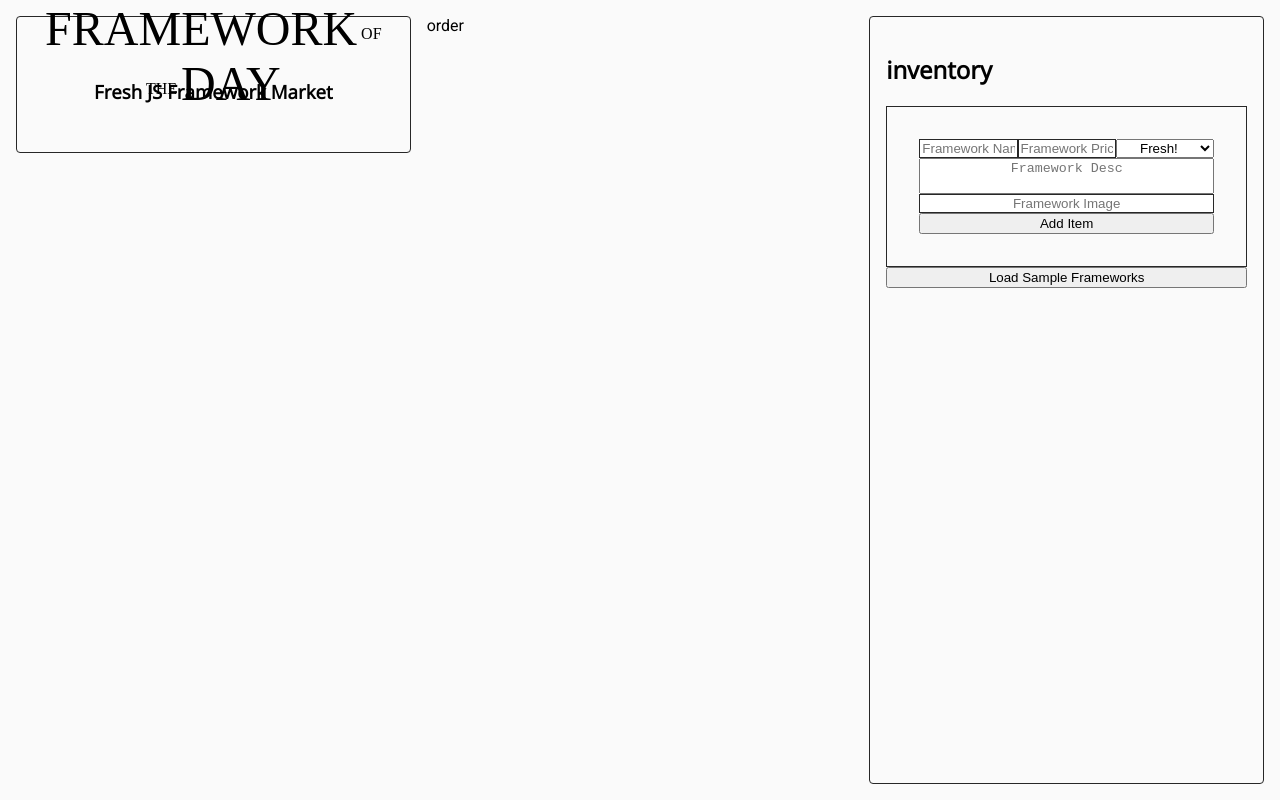
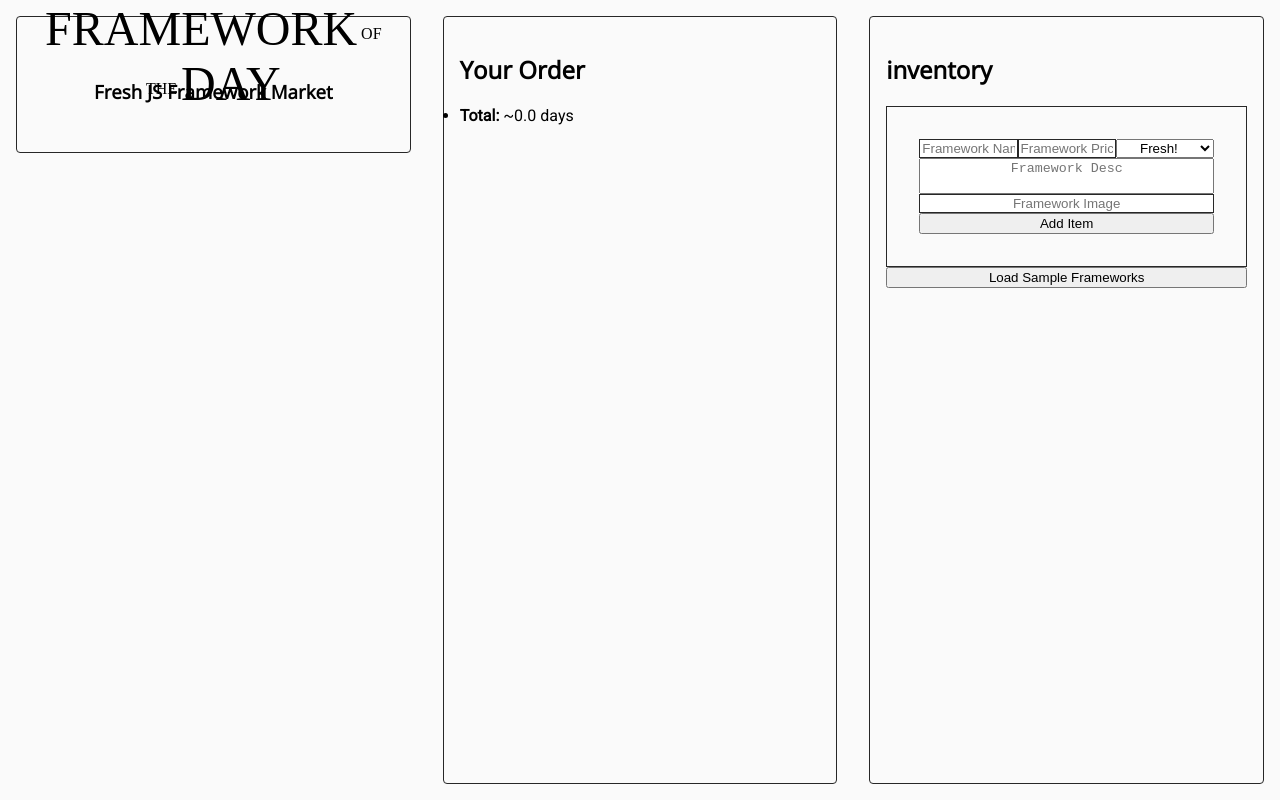
Before and after one commit to spences10/framework-of-the-day, a Next.js app: page / in a window 1280 px wide. Built offline with nearby package versions, Linux system fonts and the light colour scheme; a web font is replaced by a local one.

Commit message:
Display Order ✔️

```diff
--- a/components/App.js
+++ b/components/App.js
@@ -133,7 +133,10 @@ class App extends React.Component {
             ))}
           </ListOfFrameworks>
         </Menu>
-        <Order />
+        <Order
+          frameworks={this.state.frameworks}
+          order={this.state.order}
+        />
         <Inventory
           addFramework={this.addFramework}
           loadSamples={this.loadSamples}
--- a/components/Order.js
+++ b/components/Order.js
@@ -1,21 +1,24 @@
 import React from 'react'
 import styled from 'styled-components'
 
-const FrameworkOfTheDay = styled.div`
+import { formatPrice } from '../helpers'
+
+const OrderWrapper = styled.div`
+  margin: 1rem;
+  padding: 1rem;
+  grid-area: o;
   background: ${props => props.theme.white};
   border: 1px solid ${props => props.theme.black};
+  border-radius: 4px;
 `
 
-const FormTitle = styled.h2``
+const OrderTitle = styled.h2``
 
-const StoreName = styled.input.attrs({
-  type: 'text',
-  required: true,
-  placeholder: 'Store Name'
-})`
-  width: 100%;
-  text-align: center;
+const OrderList = styled.ul`
+  margin: 0rem;
+  padding: 0rem;
 `
+const OrderTotal = styled.li``
 
 const VisitStore = styled.button.attrs({
   type: 'submit'
@@ -25,8 +28,54 @@ const VisitStore = styled.button.attrs({
 `
 
 class Order extends React.Component {
+  constructor() {
+    super()
+    this.renderOrder = this.renderOrder.bind(this)
+  }
+  renderOrder(key) {
+    const framework = this.props.frameworks[key]
+    const count = this.props.order[key]
+
+    if (!framework || framework.status === 'unavailable') {
+      return (
+        <li key={key}>
+          Sorry, {framework ? framework.name : 'framework'} is now
+          depreciated!
+        </li>
+      )
+    }
+
+    return (
+      <li key={key}>
+        <span>
+          {count} courses of <strong>{framework.name}</strong>
+        </span>
+        <span> {formatPrice(count * framework.price)}</span>
+      </li>
+    )
+  }
   render() {
-    return <p>order</p>
+    const orderIds = Object.keys(this.props.order)
+    const total = orderIds.reduce((prevTotal, key) => {
+      const framework = this.props.frameworks[key]
+      const count = this.props.order[key]
+      const isAvailable =
+        framework && framework.status === 'available'
+      if (isAvailable) {
+        return prevTotal + (count * framework.price || 0)
+      }
+    }, 0)
+    return (
+      <OrderWrapper>
+        <OrderTitle>Your Order</OrderTitle>
+        <OrderList>
+          {orderIds.map(this.renderOrder)}
+          <OrderTotal>
+            <strong>Total:</strong> {formatPrice(total)}
+          </OrderTotal>
+        </OrderList>
+      </OrderWrapper>
+    )
   }
 }
 
```
